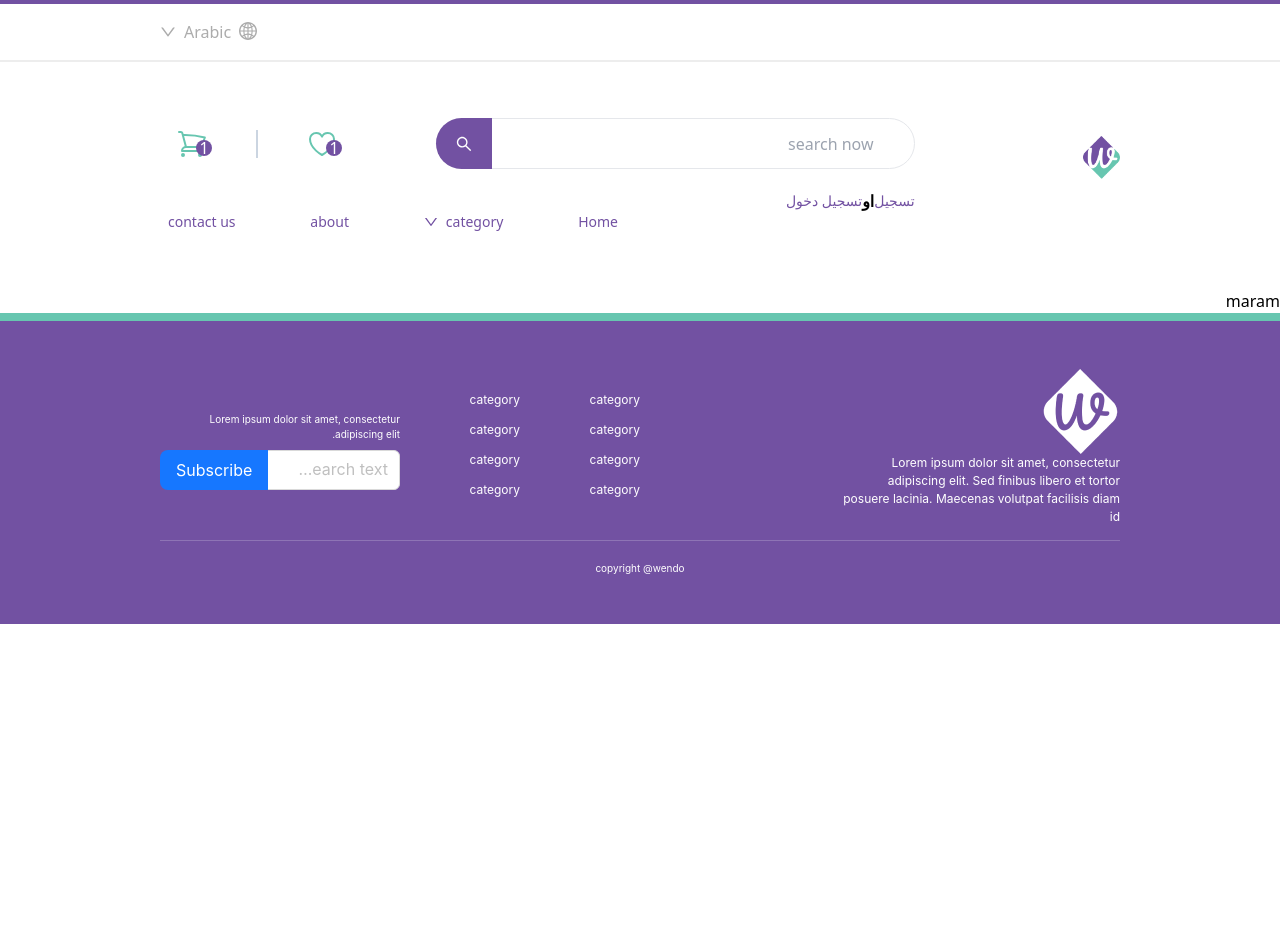
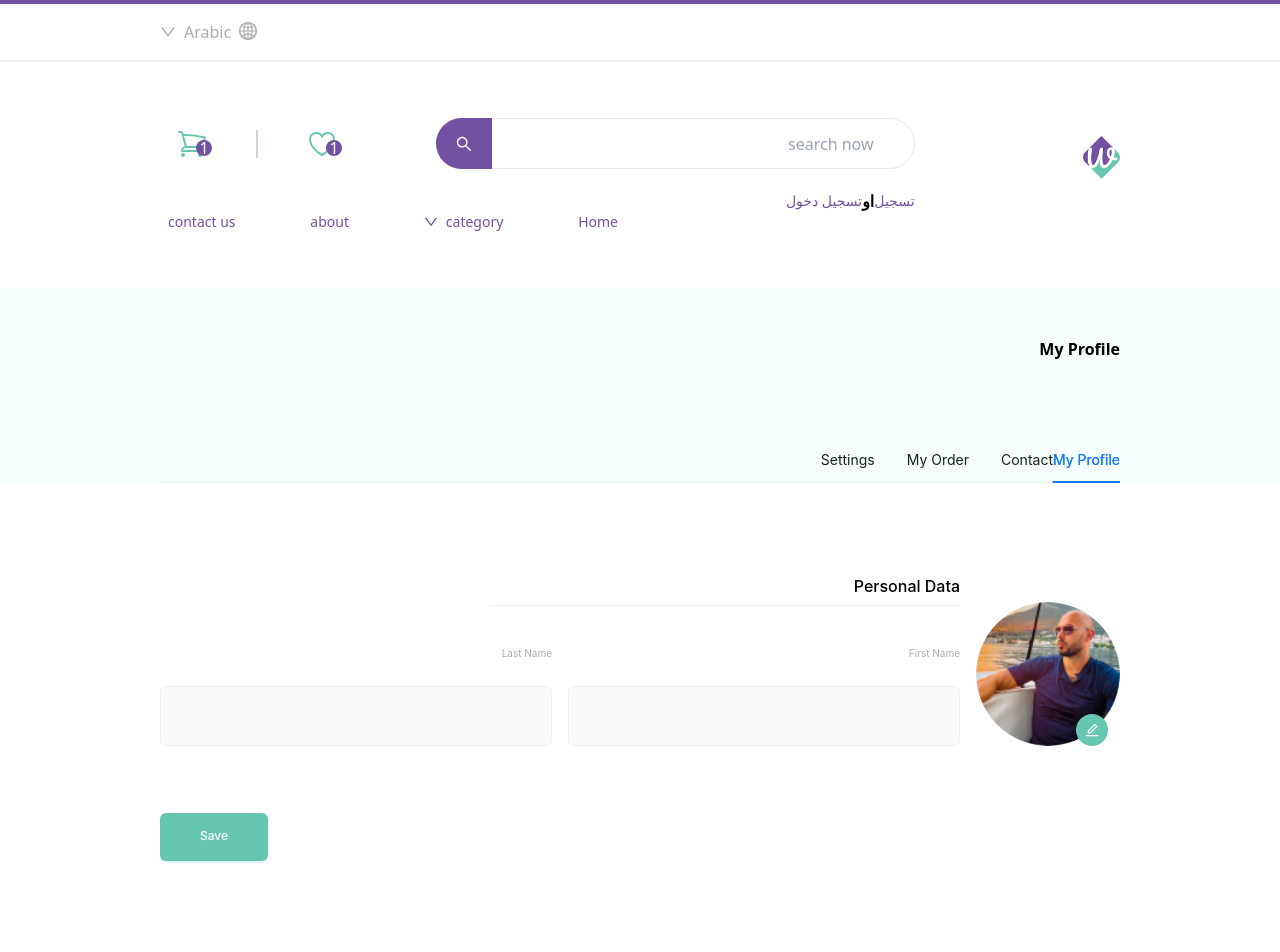
Before and after one commit to MaramMs/wendow-temp1, a Next.js app: page /myprofile in a window 1280 px wide. Shown: the top 952 px of the page. Before the commit the page ends 800 px from the top, so only its background shows below. Built offline with nearby package versions, Linux system fonts and the light colour scheme.

Commit message:
web my profile

```diff
--- /dev/null
+++ b/components/WebMyProfile.js
@@ -0,0 +1,91 @@
+import { DeleteOutlined, EditOutlined } from "@ant-design/icons";
+import { Button, Col, Form, Input, Row } from "antd";
+import React from "react";
+
+const WebMyProfile = () => {
+  return (
+    <Row className="items-center">
+      <Col md={{ span: 4 }}>
+        <div className="w-[144px] h-[144px]  mb-[111px] relative max-w-[100%]">
+          <img
+            src="/images/person/profile.png"
+            className="rounded-full w-[144px] h-[144px] object-cover"
+          />
+          <span className="w-[22px] h-[22px] bg-[#67C6B0] flex justify-center items-center rounded-full absolute right-[12px] bottom-0 p-4 cursor-pointer">
+            <EditOutlined className="text-white " />
+          </span>
+
+          <span>{/* <DeleteOutlined/> */}</span>
+        </div>
+      </Col>
+
+      <Col md={{ span: 20 }}>
+        <div className="py-[75px]">
+          <h3 className="text-[#000] text-[16px] font-medium relative w-[471px] pb-[7px]">
+            Personal Data
+            <span className="after:absolute after:inset-x-0 after:bottom-0 after:h-[1px] after:bg-[#EAF0EF]" />
+          </h3>
+          <Form
+            name="normal_login"
+            className="login-form relative max-[575px]:px-[1px] max-[575px]:w-[100%] mt-[40px]"
+            initialValues={{
+              remember: true,
+            }}
+            // onFinish={onFinish}
+          >
+            <Row gutter={[16, 16]}>
+              <Col md={{ span: 12 }} xs={24}>
+                <Form.Item
+                  name="username"
+                  rules={[
+                    {
+                      required: true,
+                      message: "Please input your Username!",
+                    },
+                  ]}
+                  // labelCol={{ span:  24}}
+                  // wrapperCol={{ span: 24}}
+                >
+                  <label className="text-[#ACACAC] text-[10px] font-normal mb-[12px] block">
+                    First Name
+                  </label>
+                  <Input className=" h-[60px] bg-[#fafafa] mt-[12px] border-[#eee] max-[575px]:w-[324px]" />
+                </Form.Item>
+              </Col>
+              <Col md={{ span: 12 }} xs={24}>
+                <Form.Item
+                  name="phone"
+                  rules={[
+                    {
+                      required: true,
+                      message: "Please input your phone number!",
+                    },
+                  ]}
+                  // labelCol={{ span: 24 }}
+                  // wrapperCol={{ span: 24 }}
+                >
+                  <label className="text-[#ACACAC] text-[10px] font-normal mb-[12px] block">
+                    Last Name
+                  </label>
+                  <Input className=" h-[60px] bg-[#fafafa] mt-[12px] border-[#eee] max-[575px]:w-[324px]" />
+                </Form.Item>
+              </Col>
+            </Row>
+
+            <Form.Item className="flex justify-end items-center">
+    <Button
+      type="primary"
+      htmlType="submit"
+      className="login-form-button bg-[#67C6B0] w-[108px] h-[48px] text-white text-[12px] font-medium mt-[43px]"
+    >
+      Save
+    </Button>
+  </Form.Item>
+          </Form>
+        </div>
+      </Col>
+    </Row>
+  );
+};
+
+export default WebMyProfile;
--- a/pages/myprofile.js
+++ b/pages/myprofile.js
@@ -1,17 +1,67 @@
-import MobileProfile from '@/components/MobileProfile';
-import useWindowSize from '@/hooks/useWindowSize'
-import React from 'react'
+import MobileProfile from "@/components/MobileProfile";
+import WebMyProfile from "@/components/WebMyProfile";
+import Wrapper from "@/components/Wrapper";
+import useWindowSize from "@/hooks/useWindowSize";
+import { Tabs } from "antd";
+import React from "react";
 
 const myprofile = () => {
-  const {width} = useWindowSize();
+  const { width } = useWindowSize();
   const isMobile = width <= 768;
+  const onChange = (key) => {
+    console.log(key);
+  };
+  const items = [
+    {
+      key: "1",
+      label: `My Profile`,
+      children: <WebMyProfile />,
+    },
+    {
+      key: "2",
+      label: `Contact`,
+      // children: `Content of Tab Pane 2`,
+    },
+    {
+      key: "3",
+      label: `My Order`,
+      // children: `Content of Tab Pane 3`,
+    },
+    {
+      key: "4",
+      label: `Settings`,
+      // children: `Content of Tab Pane 3`,
+    },
+  ];
   return (
     <div>
-      {
-        isMobile ? <MobileProfile /> :( <p>maram</p>)
-      }
+      {isMobile ? (
+        <MobileProfile />
+      ) : (
+        <>
+          <div className="bg-[#F4FFFD] ">
+            <Wrapper>
+              <h2 className="text-[#000] text-[16px] font-bold mb-[75px]">
+                My Profile
+              </h2>
+            </Wrapper>
+          </div>
+          <Wrapper>
+            <Tabs
+              defaultActiveKey="1"
+              items={items}
+              onChange={onChange}
+              style={{
+                marginTop: "-95px",
+                marginBottom: "0px",
+                borderBottom: "0px",
+              }}
+            />
+          </Wrapper>
+        </>
+      )}
     </div>
-  )
-}
+  );
+};
 
-export default myprofile
+export default myprofile;
--- a/styles/globals.css
+++ b/styles/globals.css
@@ -107,3 +107,7 @@ background: transparent;
 :where(.css-dev-only-do-not-override-1vtf12y).ant-input-affix-wrapper >input.ant-input{
   background-color: transparent;
 }
+
+:where(.css-dev-only-do-not-override-1vtf12y).ant-tabs-top >.ant-tabs-nav::before{
+  border-bottom: 0px;
+}
```
